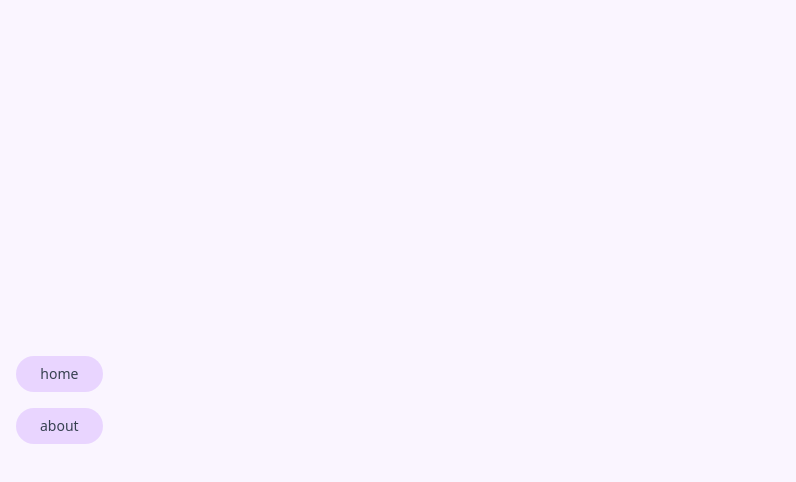
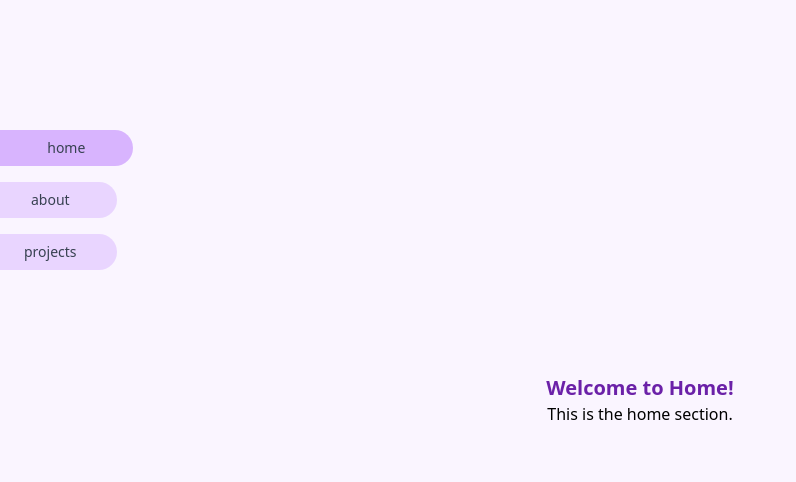
Before and after one commit to stefani-gifta/simple-purple, a website: page index.html in a window 1280 px wide. Both pictures are taken after a click on the button "home". Shown: the whole page, without its empty margins (0-796 px from the left). Drawn offline with nearby package versions, Linux system fonts and the light colour scheme.

Commit message:
Created navigation

```diff
--- a/index.html
+++ b/index.html
@@ -3,17 +3,62 @@
 <head>
   <meta charset="UTF-8">
   <meta name="viewport" content="width=device-width, initial-scale=1.0">
+
   <title>Simple Purple Page</title>
+
   <script src="https://cdn.tailwindcss.com"></script>
+  <script src="https://code.jquery.com/jquery-3.6.0.min.js"></script>
 </head>
 <body class="min-h-screen bg-purple-50 flex items-center justify-center">
-  <div class="fixed top-1/2 left-4 -translate-y-1/2 flex flex-col gap-4">
-  <button class="px-6 py-2 rounded-full bg-purple-200 text-sm text-gray-700 hover:bg-purple-300 transition">
-    home
-  </button>
-  <button class="px-6 py-2 rounded-full bg-purple-200 text-sm text-gray-700 hover:bg-purple-300 transition">
-    about
-  </button>
-</div>
+
+  <div class="fixed top-1/4 -left-4 -translate-y-1/2 flex flex-col gap-4">
+    <button id="btnHome"
+    class="px-10 py-2 rounded-r-full bg-purple-300 translate-x-4 text-sm text-gray-700 transition-all transform hover:translate-x-4">
+      home
+    </button>
+    <button id="btnAbout"
+    class="px-10 py-2 rounded-r-full bg-purple-200 text-sm text-gray-700 transition-all transform hover:translate-x-4">
+      about
+    </button>
+    <button id="btnProjects"
+    class="px-10 py-2 rounded-r-full bg-purple-200 text-sm text-gray-700 transition-all transform hover:translate-x-4">
+      projects
+    </button>
+  </div>
+
+  <div id="home" class="block text-center">
+    <h1 class="text-xl font-bold text-purple-800">Welcome to Home!</h1>
+    <p>This is the home section.</p>
+  </div>
+
+  <div id="about" class="hidden text-center">
+    <h1 class="text-xl font-bold text-purple-800">About Me</h1>
+    <p>This is the about section.</p>
+  </div>
+
+  <div id="projects" class="hidden text-center">
+    <h1 class="text-xl font-bold text-purple-800">My Project</h1>
+    <p>This is the projects section.</p>
+  </div>
+
 </body>
+<script>
+  const buttons = ['Home', 'About', 'Projects'];
+  var active = 'Home';
+
+  buttons.forEach((name) => {
+    $(`#btn${name}`).click(function () {
+      $(`#${active.toLowerCase()}`).hide();
+      $(`#btn${active}`)
+        .removeClass('bg-purple-300 translate-x-4')
+        .addClass('bg-purple-200');
+
+      active = name;
+      $(`#${active.toLowerCase()}`).show();
+      $(`#btn${active}`)
+        .removeClass('bg-purple-200')
+        .addClass('bg-purple-300 translate-x-4');
+    });
+  });
+</script>
 </html>
```
